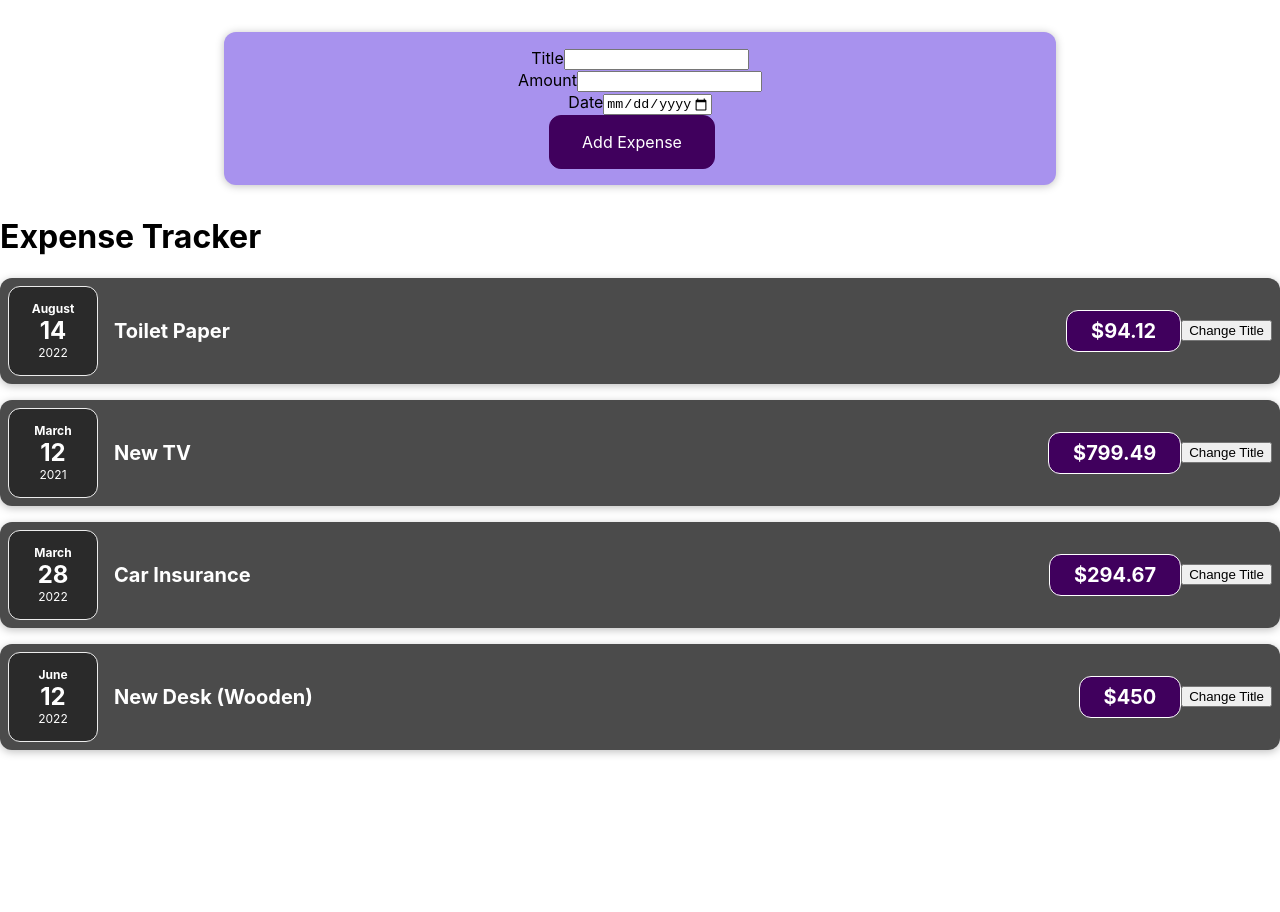
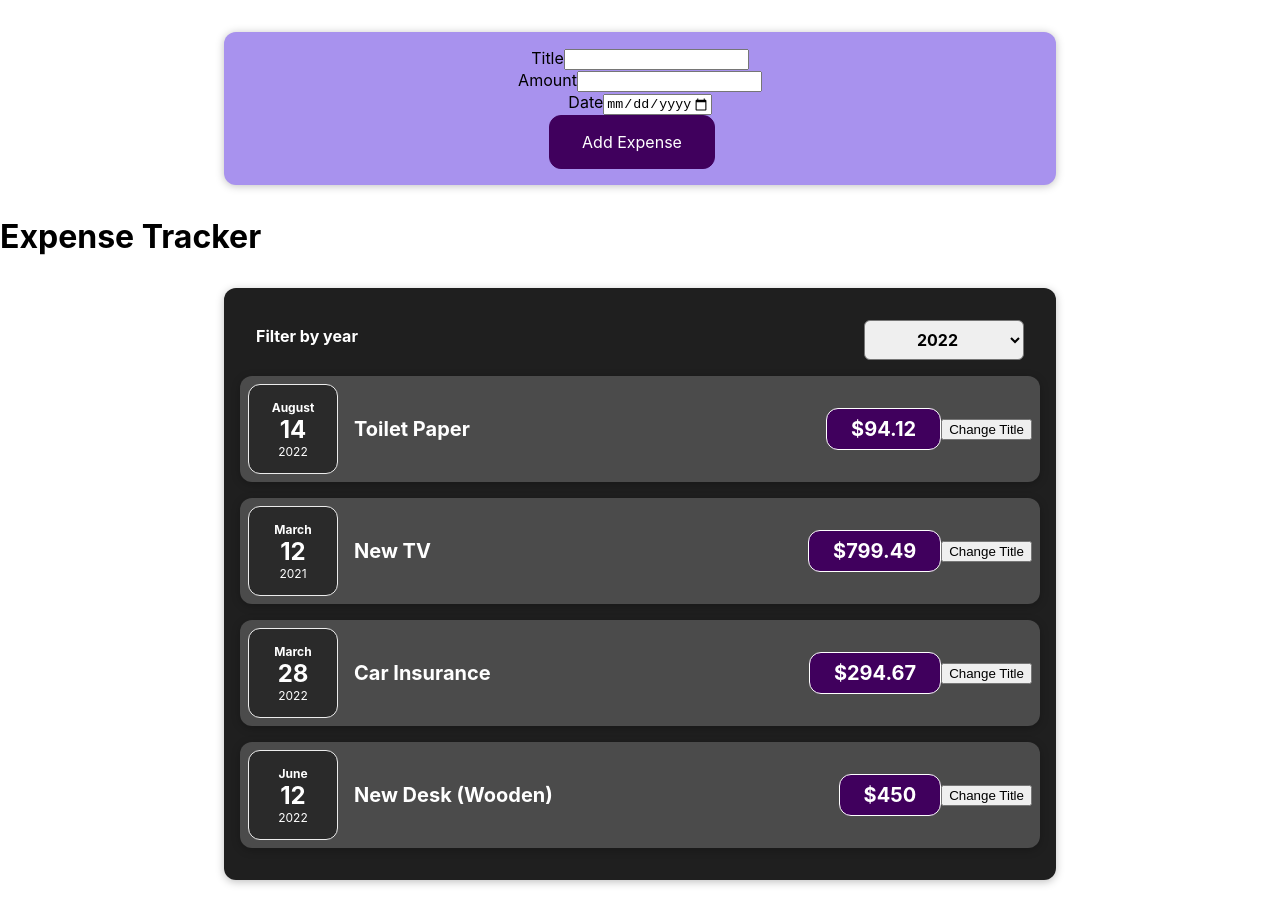
Before and after one commit to MMM-ZA/Expense--Tracker-, a React (Create React App) app in the folder expense_tracker/: page / in a window 1280 px wide. Before the commit the page ends 800 px from the top, so only its background shows below. Built offline with nearby package versions, Linux system fonts and the light colour scheme.

Commit message:
added expensefitler and expenses files

```diff
--- a/expense_tracker/src/App.js
+++ b/expense_tracker/src/App.js
@@ -1,5 +1,6 @@
-import ExpenseItem from './components/ExpenseItem';
+
 import NewExpense from './components/NewExpense/NewExpense';
+import Expenses from './components/Expenses';
 import './App.css';
 
 function App() {
@@ -35,11 +36,7 @@ function App() {
      <div>
       <NewExpense onAddExpense={addExpenseHandler}/>
        <h1>Expense Tracker</h1>
-       <ExpenseItem title={expenses[0].title} amount={expenses[0].amount} date={expenses[0].date}></ExpenseItem>
-       <ExpenseItem title={expenses[1].title} amount={expenses[1].amount} date={expenses[1].date}></ExpenseItem>
-       <ExpenseItem title={expenses[2].title} amount={expenses[2].amount} date={expenses[2].date}></ExpenseItem>
-       <ExpenseItem title={expenses[3].title} amount={expenses[3].amount} date={expenses[3].date}></ExpenseItem>
-
+      <Expenses items={expenses} />
      </div>
   );
 }
--- /dev/null
+++ b/expense_tracker/src/components/ExpenseFilter.css
@@ -0,0 +1,24 @@
+.expenses-filter {
+  color: white;
+  padding: 0 1rem;
+}
+
+.expenses-filter__control {
+  display: flex;
+  width: 100%;
+  align-items: center;
+  justify-content: space-between;
+  margin: 1rem 0;
+}
+
+.expenses-filter label {
+  font-weight: bold;
+  margin-bottom: 0.5rem;
+}
+
+.expenses-filter select {
+  font: inherit;
+  padding: 0.5rem 3rem;
+  font-weight: bold;
+  border-radius: 6px;
+}
--- /dev/null
+++ b/expense_tracker/src/components/ExpenseFilter.js
@@ -0,0 +1,25 @@
+import React from 'react';
+
+import './ExpenseFilter.css';
+
+const ExpenseFilter = () => {
+   const dropDownChangeHandler = (event) => {
+      console.log(event.target.value);
+   };
+
+  return (
+    <div className='expenses-filter'>
+      <div className='expenses-filter__control'>
+        <label>Filter by year</label>
+        <select onChange={dropDownChangeHandler}>
+          <option value='2022'>2022</option>
+          <option value='2021'>2021</option>
+          <option value='2020'>2020</option>
+          <option value='2019'>2019</option>
+        </select>
+      </div>
+    </div>
+  );
+};
+
+export default ExpenseFilter;
--- /dev/null
+++ b/expense_tracker/src/components/Expenses.css
@@ -0,0 +1,7 @@
+.expenses {
+  padding: 1rem;
+  background-color: rgb(31, 31, 31);
+  margin: 2rem auto;
+  width: 50rem;
+  max-width: 95%;
+}
--- /dev/null
+++ b/expense_tracker/src/components/Expenses.js
@@ -0,0 +1,39 @@
+import React from 'react';
+
+import ExpenseItem from './ExpenseItem';
+import Card from './Card';
+import './Expenses.css';
+import ExpenseFilter from './ExpenseFilter';
+
+const Expenses = (props) => {
+  return (
+    <div>
+
+     <Card className="expenses">
+      <ExpenseFilter/>
+      <ExpenseItem
+        title={props.items[0].title}
+        amount={props.items[0].amount}
+        date={props.items[0].date}
+      />
+      <ExpenseItem
+        title={props.items[1].title}
+        amount={props.items[1].amount}
+        date={props.items[1].date}
+      />
+      <ExpenseItem
+        title={props.items[2].title}
+        amount={props.items[2].amount}
+        date={props.items[2].date}
+      />
+      <ExpenseItem
+        title={props.items[3].title}
+        amount={props.items[3].amount}
+        date={props.items[3].date}
+      />
+     </Card>
+    </div>
+  );
+}
+
+export default Expenses;
--- a/expense_tracker/src/components/NewExpense/ExpenseForm.js
+++ b/expense_tracker/src/components/NewExpense/ExpenseForm.js
@@ -40,7 +40,6 @@ const ExpenseForm = (props) => {
   };
 
 
-
   return <form onSubmit={submitHandler}>
    <div className="new-expense__controls">
    <div className="new-expense__control">
```
